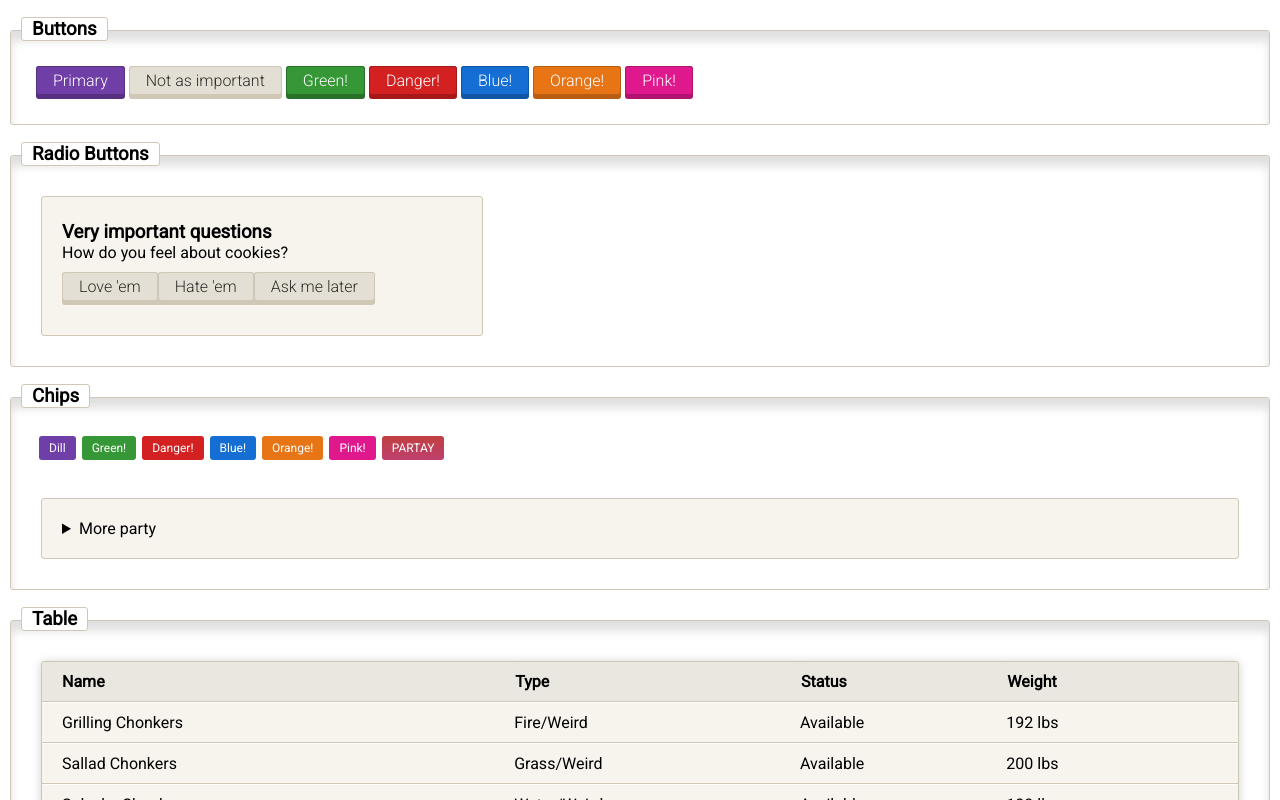
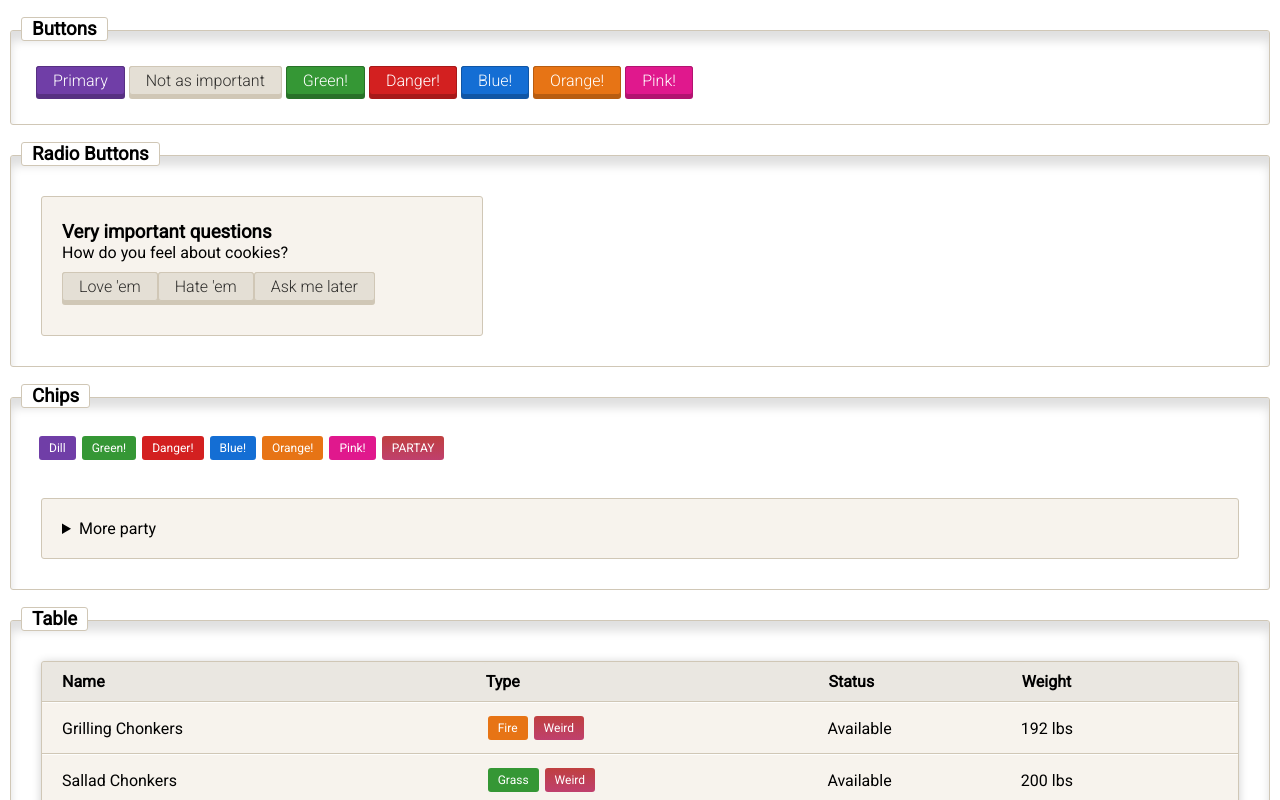
Before and after one commit to piksel/chonky, a React (Create React App) app: page / in a window 1280 px wide. Shown: the top 800 px of the page. Built offline with nearby package versions, Linux system fonts and the light colour scheme.

Commit message:
shadow fixes

```diff
--- a/src/App.tsx
+++ b/src/App.tsx
@@ -1,8 +1,18 @@
 import React from 'react';
 
 import './App.scss';
-import { Box, Button, Chip, Radio, Section, Table } from './components';
+import { Box, Button, Chip, ChipColor, Radio, Section, Table } from './components';
 import { dummyTableDataCols, dummyTableData } from './dummyData';
+
+const typeColor = (type: string): ChipColor => {
+  switch(type) {
+    case 'Weird': return 'rgb';
+    case 'Grass': return 'green';
+    case 'Fire': return 'orange';
+    case 'Water': return 'blue';
+    default: return 'primary';
+  }
+}
 
 function App() {
   const [selectedTableRow, setSelectedTableRow] = React.useState<string>();
@@ -96,7 +106,7 @@ function App() {
           {dummyTableData.map(row => <React.Fragment key={row.Name}>
             <tr className={selectedTableRow === row.Name ? 'chy-table-selected-row' : ''} onClick={selectTableRow(row.Name)}>
               <td>{row.Name}</td>
-              <td>{row.Type}</td>
+              <td>{row.Type.split('/').map(t => <Chip key={t} color={typeColor(t)}>{t}</Chip>)}</td>
               <td>{row.Status}</td>
               <td>{row.Weight}</td>
             </tr>
@@ -104,7 +114,7 @@ function App() {
             <tr className={`chy-table-details-row`} onClick={selectTableRow()}>
               <td colSpan={dummyTableDataCols.length}>
                 <div className='chy-table-details'>
-                  <div style={{display: 'flex', justifyContent: 'space-between', alignItems: 'center'}}>
+                  <div style={{display: 'flex', flexWrap: 'wrap', justifyContent: 'space-between', alignItems: 'center'}}>
                     <div style={{}}>
                     <b>Description:</b><br />
                 {row.Description}
@@ -114,6 +124,7 @@ function App() {
 
 
                 </div>
+                <div className='chy-table-details-shadow' />
               </td>
             </tr>
 
--- a/src/components/Chip.tsx
+++ b/src/components/Chip.tsx
@@ -1,7 +1,7 @@
 
 import './Chip.scss';
 
-type ChipColor
+export type ChipColor
     = 'primary'
     | 'rgb'
     | 'green'
--- a/src/components/Table.scss
+++ b/src/components/Table.scss
@@ -29,13 +29,13 @@ table.chy-table {
     }
 
     // tr:not(:last-child, .chy-table-selected-row) {
-    tr:not(:last-child, :nth-last-child(2)) {
+    tr:not(:last-child, :nth-last-child(2)), tr.chy-table-selected-row:nth-last-child(2) {
         td {
             border-bottom: 1px solid $chy-border-color;
         }
     }
 
-    tbody tr:last-child, tbody tr:nth-last-child(2) {
+    tbody tr:last-child, tbody tr:nth-last-child(2):not(.chy-table-selected-row) {
         border-radius: 0 0 3px 3px;
         td:first-child {
             border-radius: 0 0 0 3px;
@@ -66,6 +66,9 @@ table.chy-table {
     }
 
     tr.chy-table-details-row {
+        $toggle-duration: 0.2s;
+        // $toggle-function: cubic-bezier(0.68, -0.55, 0.27, 1.55);
+        $toggle-function: cubic-bezier(0.45, 0.05, 0.55, 0.95);
         td {
             border: 0;
             // z-index: 1;
@@ -77,18 +80,29 @@ table.chy-table {
             padding-bottom: 0px;
             // padding-bottom: 5px;
             overflow: hidden;
-            transition: padding-bottom 0.1s linear;
+            transition: padding-bottom $toggle-duration $toggle-function;
+            position: relative;
 
             .chy-table-details {
-                border: 1px solid #d0c7b6;
+                border: 1px solid $chy-border-color;
                 border-top: 0;
                 border-radius: 0 0 3px 3px;
                 background: $chy-light-bg;
                 padding: 10px 15px;
                 overflow: hidden;
                 // height: 0;
-                margin-top: -60px;
-                transition: margin-top 0.1s linear;
+                margin-top: -100px;
+                transition: margin-top $toggle-duration $toggle-function;
+
+            }
+
+            .chy-table-details-shadow {
+                position: absolute;
+                box-shadow: inset 0px 6px 10px #00000030;
+                height: 100%;
+                width: 100%;
+                top: 0;
+                left: 0;
             }
         }
     }
```
